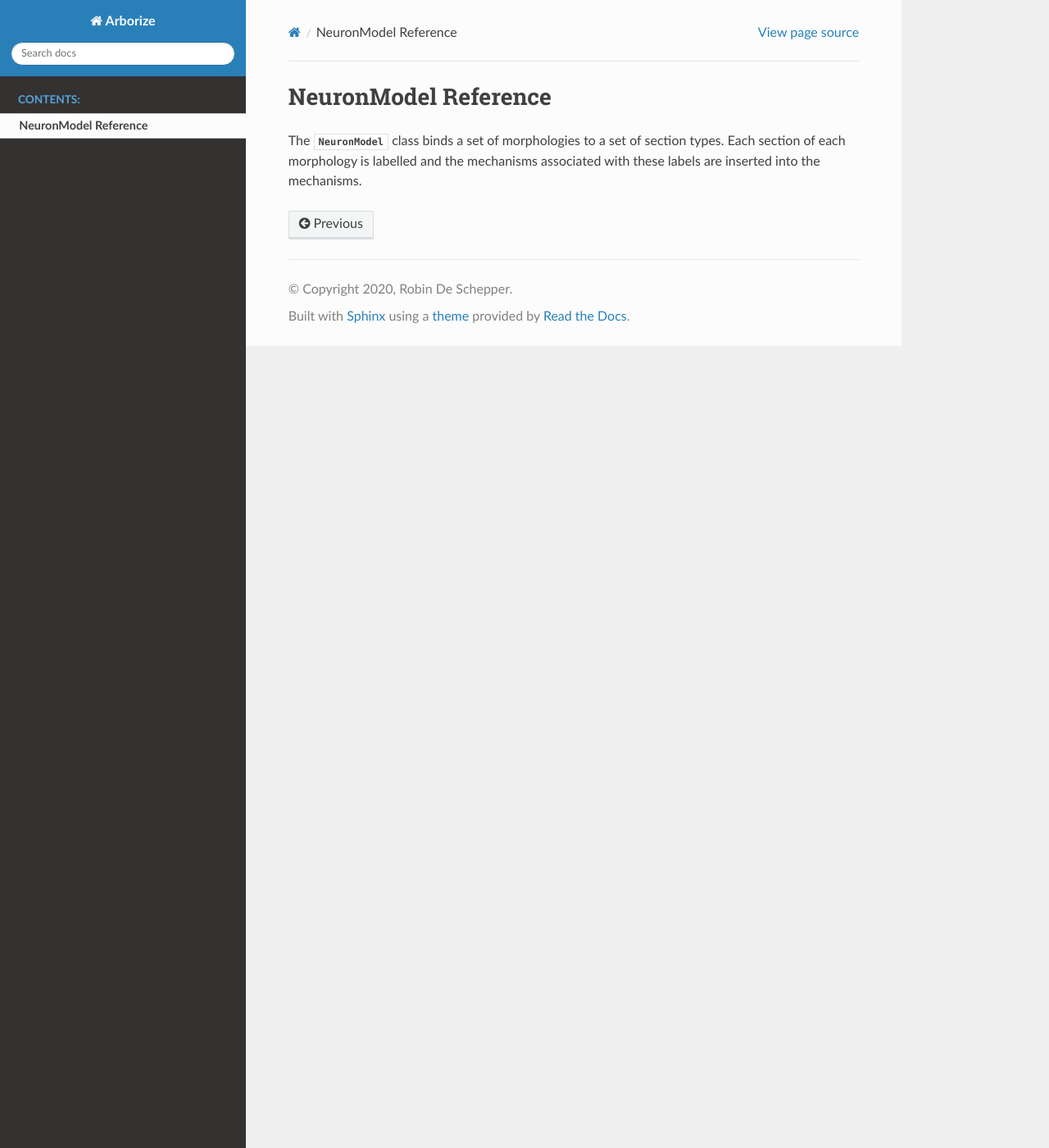
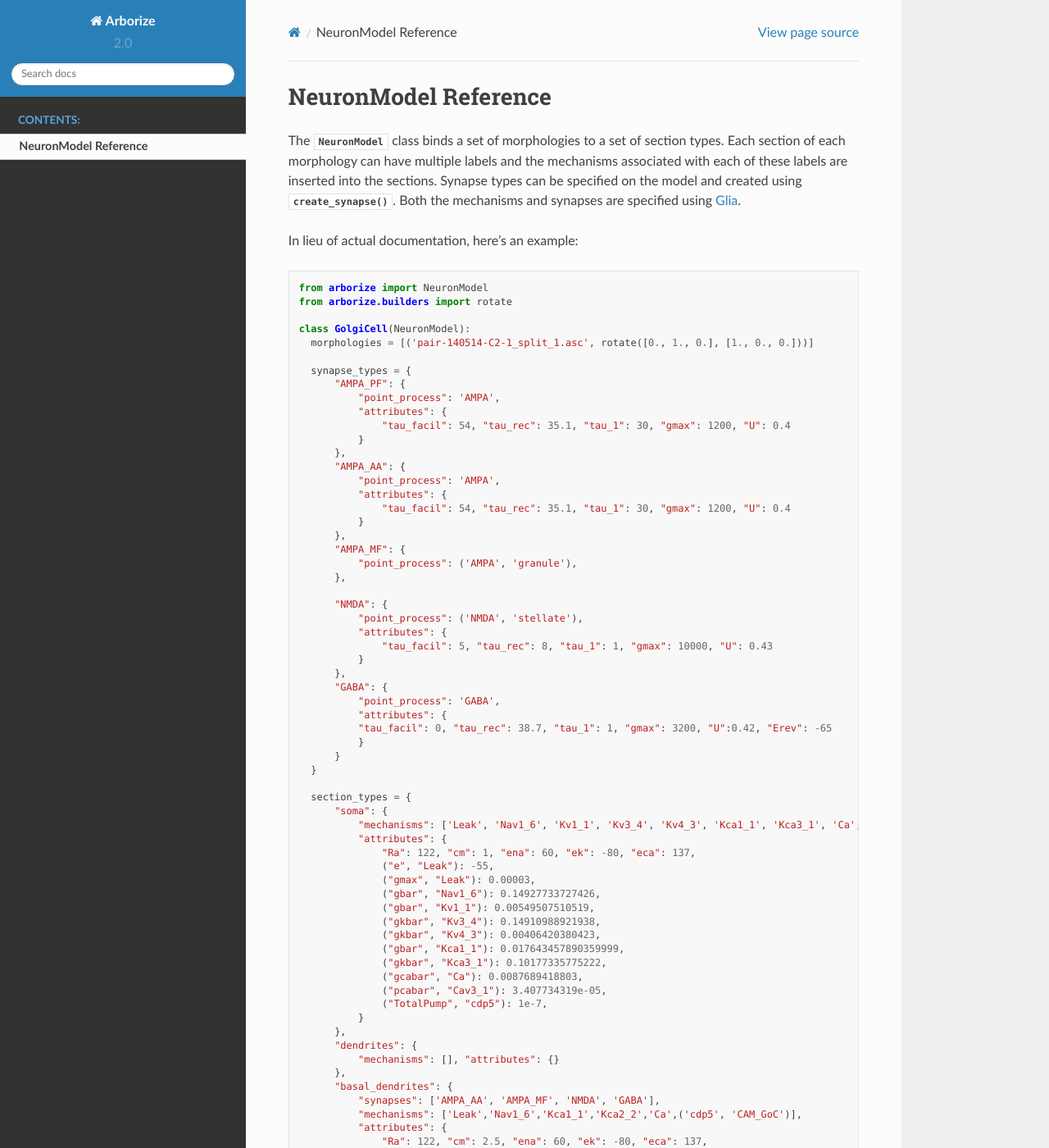
Before and after one commit to dbbs-lab/arborize, a Sphinx documentation site: the page built from docs/source/neuron_model.rst, in a window 1280 px wide and 1400 px high. Shown: the whole window at 82% size. Built offline with Sphinx 7.4.7 and the Read the Docs theme 2.0.0, drawn with Linux system fonts in a browser that asks for light colours; formulas are drawn with MathJax 3; pages that are not in the unit, such as notebooks, are missing from menus; some of the changed text lies outside the part shown.

Commit message:
Documentation update (#18)
* removed mpi sensitive packages from requirements and mock them

* don't import module during conf.py

* fix copy paste typo

* Removed 'arborize' from the mocked packages list LOL

* add errr to requirements

* added doc requirements

* Added the GolgiCell model as documentation example

* removed the ID based labelling (as it sucks and couples model to morph)

```diff
--- a/docs/requirements.txt
+++ b/docs/requirements.txt
@@ -1,4 +1,3 @@
 sphinx==2.3.1
-nrn-patch>=1.2.1
-nrn-glia
-numpy
+numpy==1.19.4
+errr==1.0.0
--- a/docs/source/conf.py
+++ b/docs/source/conf.py
@@ -13,7 +13,6 @@
 import os
 import sys
 sys.path.insert(0, os.path.abspath('../..'))
-import arborize
 
 # -- Project information -----------------------------------------------------
 
@@ -21,9 +20,33 @@
 copyright = '2020, Robin De Schepper'
 author = 'Robin De Schepper'
 
+init_file = os.path.join(os.path.dirname(__file__), "..", "..", "arborize", "__init__.py")
+with open(init_file, "r") as f:
+    for line in f:
+        if "__version__ = " in line:
+            exec(line.strip())
+            break
+
+# The short X.Y version
+version = ".".join(__version__.split(".")[0:2])
 # The full version, including alpha/beta/rc tags
-release = arborize.__version__
+release = __version__
 
+autodoc_mock_imports = [
+    "glia",
+    "patch",
+    "mpi4py",
+    "mpi4py.MPI",
+    "rtree",
+    "rtree.index",
+    "h5py",
+    "joblib",
+    "numpy",
+    "sklearn",
+    "scipy",
+    "six",
+    "plotly",
+]
 
 # -- General configuration ---------------------------------------------------
 
--- a/docs/source/neuron_model.rst
+++ b/docs/source/neuron_model.rst
@@ -3,5 +3,140 @@
 =====================
 
 The :class:`NeuronModel <.core.NeuronModel>` class binds a set of morphologies to a set of
-section types. Each section of each morphology is labelled and the mechanisms associated
-with these labels are inserted into the mechanisms.
+section types. Each section of each morphology can have multiple labels and the mechanisms
+associated with each of these labels are inserted into the sections. Synapse types can be
+specified on the model and created using :func:`~.core.NeuronModel.create_synapse`. Both
+the mechanisms and synapses are specified using `Glia <https://nrn-glia.readthedocs.io>`_.
+
+In lieu of actual documentation, here's an example:
+
+.. code-block:: python
+
+    from arborize import NeuronModel
+    from arborize.builders import rotate
+
+    class GolgiCell(NeuronModel):
+      morphologies = [('pair-140514-C2-1_split_1.asc', rotate([0., 1., 0.], [1., 0., 0.]))]
+
+      synapse_types = {
+          "AMPA_PF": {
+              "point_process": 'AMPA',
+              "attributes": {
+                  "tau_facil": 54, "tau_rec": 35.1, "tau_1": 30, "gmax": 1200, "U": 0.4
+              }
+          },
+          "AMPA_AA": {
+              "point_process": 'AMPA',
+              "attributes": {
+                  "tau_facil": 54, "tau_rec": 35.1, "tau_1": 30, "gmax": 1200, "U": 0.4
+              }
+          },
+          "AMPA_MF": {
+              "point_process": ('AMPA', 'granule'),
+          },
+
+          "NMDA": {
+              "point_process": ('NMDA', 'stellate'),
+              "attributes": {
+                  "tau_facil": 5, "tau_rec": 8, "tau_1": 1, "gmax": 10000, "U": 0.43
+              }
+          },
+          "GABA": {
+              "point_process": 'GABA',
+              "attributes": {
+              "tau_facil": 0, "tau_rec": 38.7, "tau_1": 1, "gmax": 3200, "U":0.42, "Erev": -65
+              }
+          }
+      }
+
+      section_types = {
+          "soma": {
+              "mechanisms": ['Leak', 'Nav1_6', 'Kv1_1', 'Kv3_4', 'Kv4_3', 'Kca1_1', 'Kca3_1', 'Ca', 'Cav3_1', ('cdp5', 'CAM_GoC')],
+              "attributes": {
+                  "Ra": 122, "cm": 1, "ena": 60, "ek": -80, "eca": 137,
+                  ("e", "Leak"): -55,
+                  ("gmax", "Leak"): 0.00003,
+                  ("gbar", "Nav1_6"): 0.14927733727426,
+                  ("gbar", "Kv1_1"): 0.00549507510519,
+                  ("gkbar", "Kv3_4"): 0.14910988921938,
+                  ("gkbar", "Kv4_3"): 0.00406420380423,
+                  ("gbar", "Kca1_1"): 0.017643457890359999,
+                  ("gkbar", "Kca3_1"): 0.10177335775222,
+                  ("gcabar", "Ca"): 0.0087689418803,
+                  ("pcabar", "Cav3_1"): 3.407734319e-05,
+                  ("TotalPump", "cdp5"): 1e-7,
+              }
+          },
+          "dendrites": {
+              "mechanisms": [], "attributes": {}
+          },
+          "basal_dendrites": {
+              "synapses": ['AMPA_AA', 'AMPA_MF', 'NMDA', 'GABA'],
+              "mechanisms": ['Leak','Nav1_6','Kca1_1','Kca2_2','Ca',('cdp5', 'CAM_GoC')],
+              "attributes": {
+                  "Ra": 122, "cm": 2.5, "ena": 60, "ek": -80, "eca": 137,
+                  ("e", "Leak"): -55,
+                  ("gmax", "Leak"): 0.00003,
+                  ("gbar", "Nav1_6"): 0.0080938853145999991,
+                  ("gbar", "Kca1_1"): 0.012260527481460001,
+                  ("gkbar", "Kca2_2"): 0.016506899583850002,
+                  ("gcabar", "Ca"): 0.0013988561771200001,
+                  ("TotalPump", "cdp5"): 2e-9,
+              }
+          },
+          "apical_dendrites": {
+              "synapses": ['AMPA_PF'],
+              "mechanisms": ['Leak', 'Nav1_6', 'Kca1_1', 'Kca2_2', 'Cav2_3', 'Cav3_1', ('cdp5', 'CAM_GoC')],
+              "attributes":  {
+                  "Ra": 122, "cm": 2.5, "ena": 60, "ek": -80, "eca": 137,
+                  ("e", "Leak"): -55,
+                  ("gmax", "Leak"): 0.00003,
+                  ("gbar", "Nav1_6"): 0.00499506303209,
+                  ("gbar", "Kca1_1"): 0.01016375552607,
+                  ("gkbar", "Kca2_2"): 0.0024717247914099998,
+                  ("gcabar", "Cav2_3"): 0.00128859564935,
+                  ("pcabar", "Cav3_1"): 3.690771983e-05,
+                  ("TotalPump", "cdp5"): 5e-9,
+              }
+          },
+          "axon": {
+              "mechanisms": ['Leak', 'Nav1_6', 'Kv3_4', ('cdp5', 'CAM_GoC')],
+              "attributes": {
+                  "Ra": 122, "cm": 1, "ena": 60, "ek": -80, "eca": 137,
+                  ("e", "Leak"): -55,
+                  ("gmax", "Leak"): 0.000001,
+                  ("gbar", "Nav1_6"): 0.0115,
+                  ("gkbar", "Kv3_4"): 0.0091,
+                  ("TotalPump", "cdp5"):  1e-8,
+              }
+          },
+          "axon_initial_segment": {
+              "mechanisms": ['Leak', ('HCN1', 'golgi'), 'HCN2', 'Nav1_6', "Ca", 'Kca1_1', 'Km', ('cdp5', 'CAM_GoC')],
+              "attributes": {
+                  "Ra": 122, "cm": 1, "ena": 60, "ek": -80, "eca": 137,
+                  ("e", "Leak"): -55,
+                  ("gmax", "Leak"):  0.00003,
+                  ("gbar", "Nav1_6"): 0.17233663543618999,
+                  ("gbar", "Kca1_1"): 0.10008178886943001,
+                  ("gcabar", "Ca"): 0.0059504600114800004,
+                  ("gkbar", "Km"): 0.00024381226197999999,
+                  ("gbar", "HCN1"): 0.0003371456442,
+                  ("gbar", "HCN2"): 0.00030643090764,
+                  ("TotalPump", "cdp5"): 1e-8,
+              }
+          }
+      }
+
+      labels = {
+          "basal_dendrites": {
+              "from": "dendrites",
+              "diam": lambda d: d > 1.6
+          "apical_dendrites": {
+              "from": "dendrites",
+              "diam": lambda d: d <= 1.6
+          },
+          "axon_initial_segment": {
+              "from": "axon",
+              "id": lambda id: id == 0
+          }
+      }
--- a/requirements.txt
+++ b/requirements.txt
@@ -1,4 +1,5 @@
 sphinx==2.3.1
 nrn-patch==3.0.0b1
 nrn-glia==0.3.8
-numpy
+numpy==1.19.4
+errr==1.0.0
```
